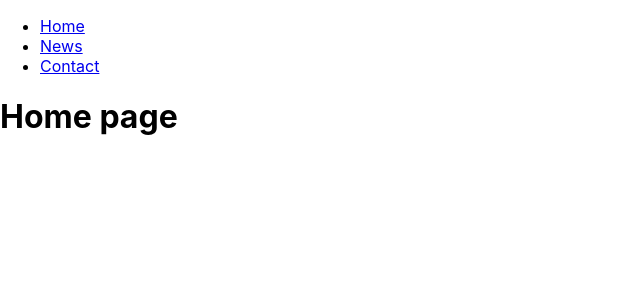
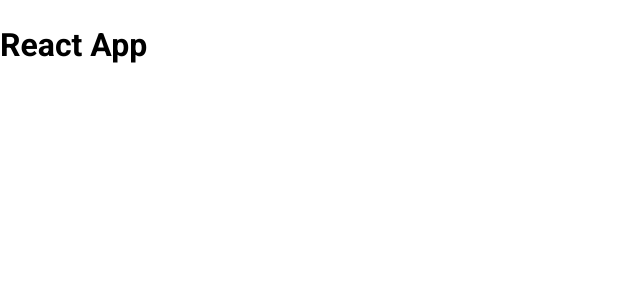
Before and after one commit to linh222000/tiktok, a React (Create React App) app: page / in a window 1280 px wide. Shown: the top 300 px of the page, without its empty margins (0-640 px from the left). Built offline with nearby package versions, Linux system fonts and the light colour scheme.

Commit message:
modified:   package-lock.json 	modified:   package.json 	deleted:    src/App.css 	modified:   src/App.js 	new file:   src/components/GlobalStyles/GlobalStyles.scss 	new file:   src/components/GlobalStyles/index.js 	deleted:    src/index.css 	modified:   src/index.js 	deleted:    src/logo.svg

```diff
--- a/package.json
+++ b/package.json
@@ -7,17 +7,18 @@
     "@testing-library/react": "^13.4.0",
     "@testing-library/user-event": "^13.5.0",
     "clsx": "^1.2.1",
+    "normalize.css": "^8.0.1",
     "react": "^18.2.0",
     "react-dom": "^18.2.0",
     "react-router-dom": "^6.5.0",
     "react-scripts": "5.0.1",
-    "sass": "^1.57.1",
     "web-vitals": "^2.1.4"
   },
   "devDependencies": {
     "babel-plugin-module-resolver": "^4.1.0",
     "customize-cra": "^1.0.0",
-    "react-app-rewired": "^2.2.1"
+    "react-app-rewired": "^2.2.1",
+    "sass": "^1.57.1"
   },
   "scripts": {
     "start": "react-app-rewired start",
--- a/src/App.js
+++ b/src/App.js
@@ -1,29 +1,7 @@
-import { Routes, Route, Link } from 'react-router-dom';
-import HomePages from './pages/Home';
-import NewsPages from './pages/News';
-import ContactPages from './pages/Contact';
-
 function App() {
     return (
         <div className="app">
-            <nav>
-                <ul>
-                    <li>
-                        <Link to="/">Home</Link>
-                    </li>
-                    <li>
-                        <Link to="/news">News</Link>
-                    </li>
-                    <li>
-                        <Link to="/contact">Contact</Link>
-                    </li>
-                </ul>
-            </nav>
-            <Routes>
-                <Route path="/" element={<HomePages />} />
-                <Route path="/news" element={<NewsPages />} />
-                <Route path="/contact" element={<ContactPages />} />
-            </Routes>
+            <h1>React App</h1>
         </div>
     );
 }
--- /dev/null
+++ b/src/components/GlobalStyles/GlobalStyles.scss
@@ -0,0 +1,15 @@
+@import 'normalize.css';
+@import url('https://fonts.googleapis.com/css2?family=Roboto:wght@300;400;500;600;700;900&display=swap');
+
+:root {
+    --primary: #fe2c55;
+}
+html {
+    font-size: 62.5%;
+}
+body {
+    font-family: 'Roboto', sans-serif;
+    font-size: 1.6rem;
+    line-height: 1.5;
+    text-rendering: optimizeSpeed;
+}
--- /dev/null
+++ b/src/components/GlobalStyles/index.js
@@ -0,0 +1,7 @@
+import './GlobalStyles.scss';
+
+function GlobalStyles({ children }) {
+    return children;
+}
+
+export default GlobalStyles;
--- a/src/index.css
+++ /dev/null
@@ -1,13 +0,0 @@
-body {
-  margin: 0;
-  font-family: -apple-system, BlinkMacSystemFont, 'Segoe UI', 'Roboto', 'Oxygen',
-    'Ubuntu', 'Cantarell', 'Fira Sans', 'Droid Sans', 'Helvetica Neue',
-    sans-serif;
-  -webkit-font-smoothing: antialiased;
-  -moz-osx-font-smoothing: grayscale;
-}
-
-code {
-  font-family: source-code-pro, Menlo, Monaco, Consolas, 'Courier New',
-    monospace;
-}
--- a/src/index.js
+++ b/src/index.js
@@ -1,17 +1,16 @@
 import React from 'react';
 import ReactDOM from 'react-dom/client';
-import { BrowserRouter as Router } from 'react-router-dom';
-import './index.css';
 import App from '~/App';
 import reportWebVitals from './reportWebVitals';
+import GlobalStyles from '~/components/GlobalStyles';
 
 const root = ReactDOM.createRoot(document.getElementById('root'));
 root.render(
-  <React.StrictMode>
-    <Router>
-      <App />
-    </Router>
-  </React.StrictMode>
+    <React.StrictMode>
+        <GlobalStyles>
+            <App />
+        </GlobalStyles>
+    </React.StrictMode>,
 );
 
 // If you want to start measuring performance in your app, pass a function
```
Also changed, not shown: src/App.css (deleted, +0 -38 lines), src/logo.svg (deleted), 1 other file (tests, documents, lock files or other folders).
